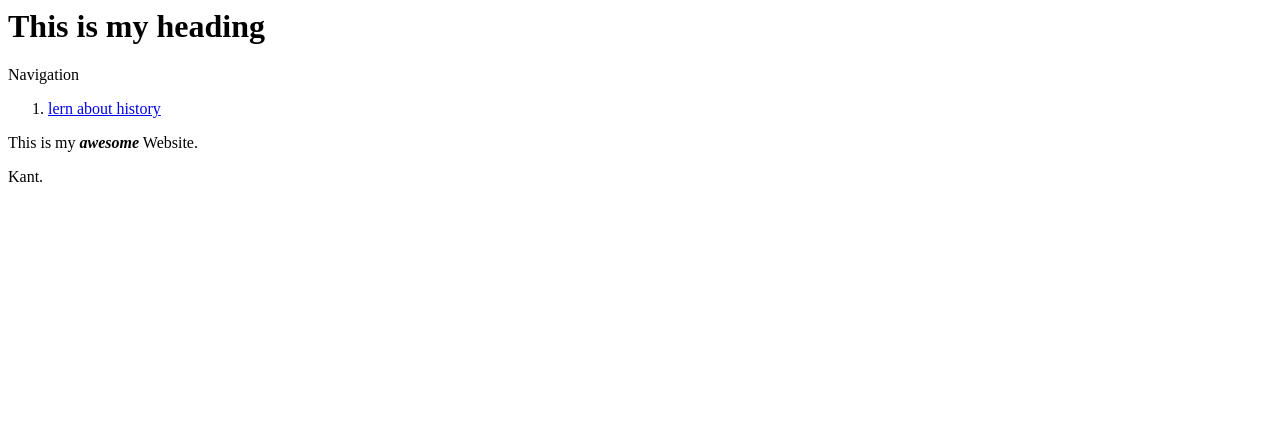
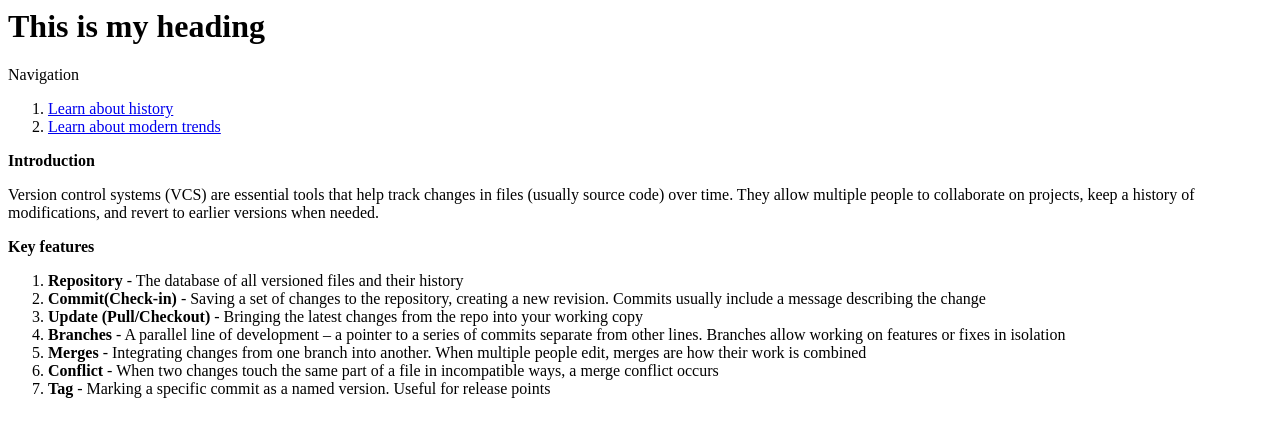
Before and after one commit to MirandaOK/vcs-trends-site, a plain HTML site: page index.html in a window 1280 px wide. Drawn offline with Linux system fonts and the light colour scheme.

Commit message:
Update 2

```diff
--- a/index.html
+++ b/index.html
@@ -1,18 +1,37 @@
 <html>
     <head>
-        <title>My awesome web </title>
+        <title>VSC site</title>
     </head>
     <!--This is main part of the doc-->
     <body>
     <h1>This is my heading</h1>
     <p>Navigation</p>
         <ol>
-            <li>
-                <a href="history.html" >lern about history</a>
-            </li>
+            <li><a href="history.html" >Learn about history</a></li>
+                <li><a href="trends.html" >Learn about modern trends</a></li>
         </ol>
-    <p>This is my <b><i>awesome</i></b> Website.</p>
 
-    <p>Kant.</p>
+    <p><b>Introduction</b>
+    <p>Version control systems (VCS) are essential tools that help track changes in files (usually source code)
+over time. They allow multiple people to collaborate on projects, keep a history of modifications, and
+revert to earlier versions when needed. </p>
+
+ <p><b> Key features</b></p>
+ <ol>
+            <li><b>Repository</b> - The database of
+all versioned files and their history</li>
+            <li><b>Commit(Check-in)</b> -  Saving a set of changes to the repository, creating a new revision. Commits usually
+include a message describing the change</li>
+            <li><b>Update (Pull/Checkout)</b> - Bringing the latest changes from the repo into your
+working copy</li>
+            <li><b>Branches</b> -  A parallel line of development – a pointer to a series of commits separate from other lines. Branches allow working on
+features or fixes in isolation</li>
+            <li><b>Merges</b> -  Integrating changes from one branch into
+another. When multiple people edit, merges are how their work is combined</li>
+            <li><b>Conflict</b> -  When two changes touch the same part of a file in incompatible ways, a merge conflict occurs</li>
+            <li><b>Tag</b> -  Marking a specific commit as a named
+version. Useful for release points</li>
+        </ol>
+
     </body>
 </html>
```
Also changed, not shown: history.html (+10 -4 lines), trends.html (+6 -1 lines).
